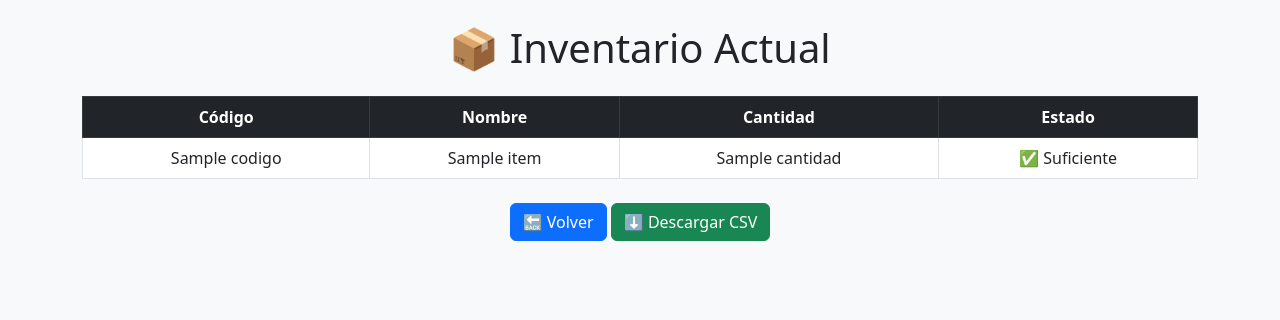
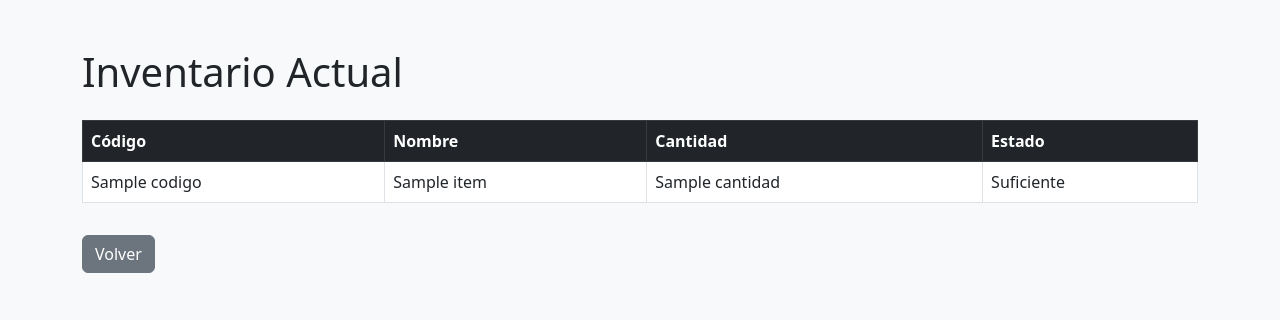
Before and after one commit to JUANTG23/inventario-barcode, a Flask app: template templates/lista.html in a window 1280 px wide. Shown: the top 320 px of the page. Run offline with Flask 3, Linux system fonts and the light colour scheme; the template is opened without the code that fills it: most values are stand-ins (such as "Sample title", 1, 10 or a date in 2020); parts of the project's set-up code (start-up, migrations or seed data) failed here and were passed over.

Commit message:
Mejora: Vista de lista con alertas y diseño visual Bootstrap

```diff
--- a/templates/lista.html
+++ b/templates/lista.html
@@ -2,14 +2,14 @@
 <html lang="es">
 <head>
     <meta charset="UTF-8">
-    <title>Lista de Inventario</title>
+    <title>Inventario Actual</title>
     <link href="https://cdn.jsdelivr.net/npm/bootstrap@5.3.0/dist/css/bootstrap.min.css" rel="stylesheet">
 </head>
 <body class="bg-light">
-    <div class="container mt-4">
-        <h1 class="mb-4 text-center">📦 Inventario Actual</h1>
-
-        <table class="table table-bordered text-center">
+    <div class="container py-5">
+        <h1 class="mb-4">Inventario Actual</h1>
+        {% if inventario %}
+        <table class="table table-bordered table-hover">
             <thead class="table-dark">
                 <tr>
                     <th>Código</th>
@@ -26,22 +26,21 @@
                     <td>{{ item.cantidad }}</td>
                     <td>
                         {% if item.alerta == 'danger' %}
-                            ❌ Agotado
+                            Sin stock
                         {% elif item.alerta == 'warning' %}
-                            ⚠️ Por acabarse
+                            Por agotarse
                         {% else %}
-                            ✅ Suficiente
+                            Suficiente
                         {% endif %}
                     </td>
                 </tr>
                 {% endfor %}
             </tbody>
         </table>
-
-        <div class="text-center mt-4">
-            <a href="/" class="btn btn-primary">🔙 Volver</a>
-            <a href="/descargar" class="btn btn-success">⬇️ Descargar CSV</a>
-        </div>
+        {% else %}
+            <div class="alert alert-info">No hay productos registrados aún.</div>
+        {% endif %}
+        <a href="/" class="btn btn-secondary mt-3">Volver</a>
     </div>
 </body>
 </html>
```
